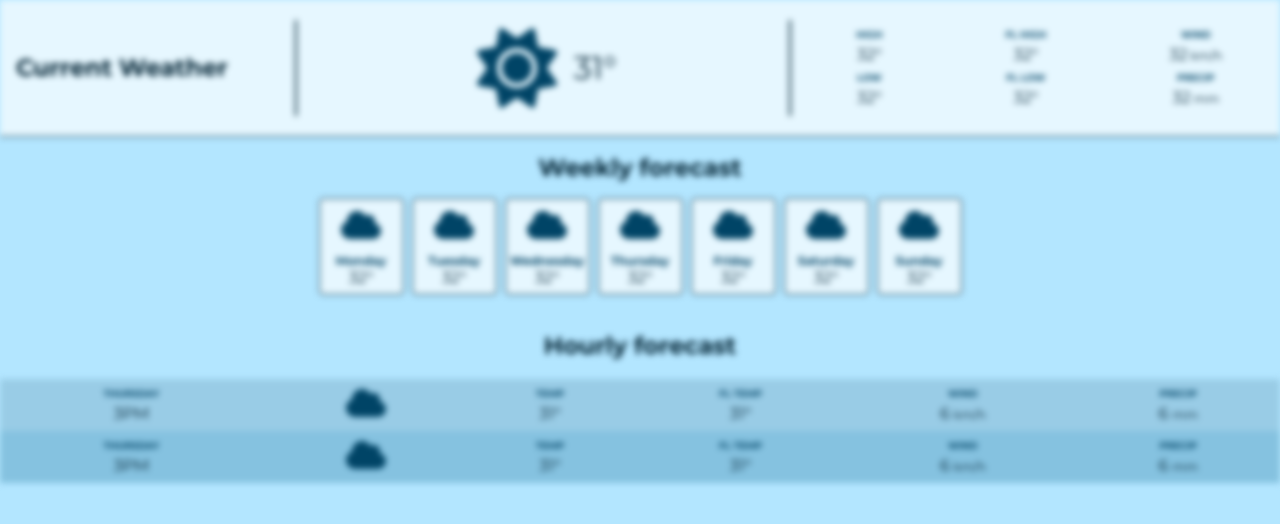
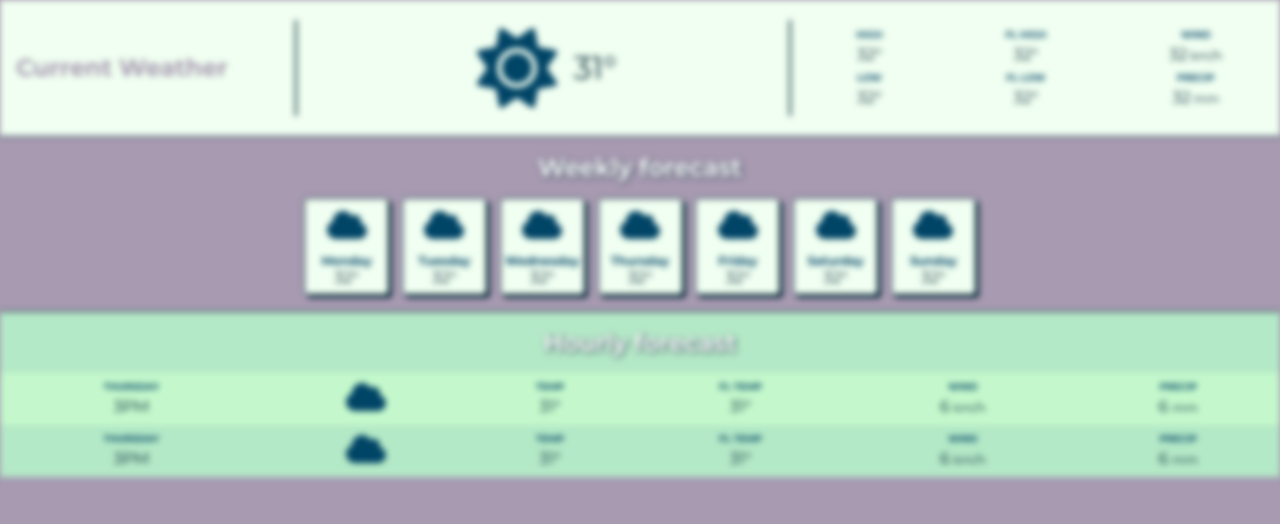
Before and after one commit to rubuz/WeatherApp, a website built with Vite: page index.html in a window 1280 px wide. Built offline with nearby package versions, Linux system fonts and the light colour scheme; no server answers.

Commit message:
finished styling

```diff
--- a/style.css
+++ b/style.css
@@ -1,10 +1,17 @@
 @import url("https://fonts.googleapis.com/css2?family=Montserrat:wght@400;700&display=swap");
 
 :root {
-  --clr-primary-100: hsl(200, 100%, 95%);
+  /* --clr-primary-100: hsl(200, 100%, 95%);
   --clr-primary-200: hsl(200, 100%, 85%);
   --clr-primary-400: hsl(200, 60%, 75%);
   --clr-primary-500: hsl(200, 60%, 70%);
+  --clr-primary-600: hsl(200, 100%, 20%);
+  --clr-primary-800: hsl(200, 100%, 10%); */
+
+  --clr-primary-100: hsl(124, 100%, 97%);
+  --clr-primary-200: hsl(273, 13%, 65%);
+  --clr-primary-400: hsl(130, 79%, 87%);
+  --clr-primary-500: hsl(142, 55%, 81%);
   --clr-primary-600: hsl(200, 100%, 20%);
   --clr-primary-800: hsl(200, 100%, 10%);
 
@@ -24,6 +31,11 @@ body {
   font-family: var(--ff-regular);
 }
 
+h2 {
+  color: white;
+  text-shadow: 1px 1px 4px var(--clr-primary-800);
+}
+
 .blurred {
   filter: blur(3px);
   overflow: hidden;
@@ -36,6 +48,8 @@ body {
   border-right: 2px solid var(--clr-primary-800);
   display: flex;
   align-items: center;
+  color: var(--clr-primary-200);
+  text-shadow: none;
 }
 
 .header {
@@ -110,7 +124,7 @@ body {
 .day__section {
   display: grid;
   grid-template-columns: repeat(auto-fit, 85px);
-  gap: 0.5rem;
+  gap: 0.8rem;
   justify-content: center;
   padding: 1rem;
 }
@@ -123,6 +137,7 @@ body {
   border: 1px solid var(--clr-primary-800);
   border-radius: 0.25rem;
   padding: 0.4rem;
+  box-shadow: 3px 3px 0px var(--clr-primary-800);
 }
 
 .day__card-day {
@@ -133,14 +148,17 @@ body {
 }
 
 .hourly__title {
+  margin: 0;
   text-align: center;
+  background-color: var(--clr-primary-500);
+  padding: 1rem;
+  border-top: 1px solid var(--clr-primary-800);
 }
 
 .hour__section {
   width: 100%;
   text-align: center;
   border-spacing: 0;
-  margin: 1rem 0 0 0;
 }
 
 .hour__row {
```
